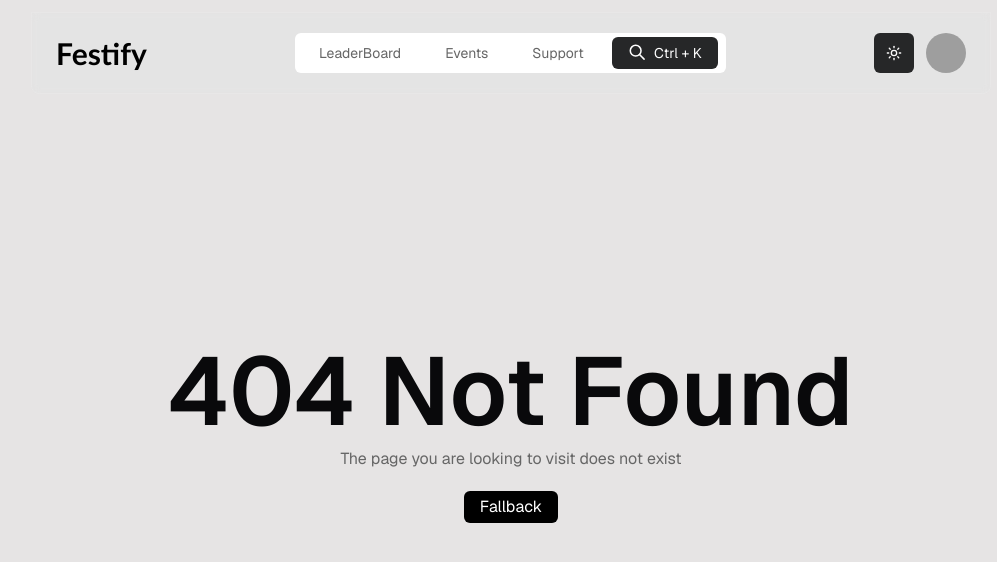
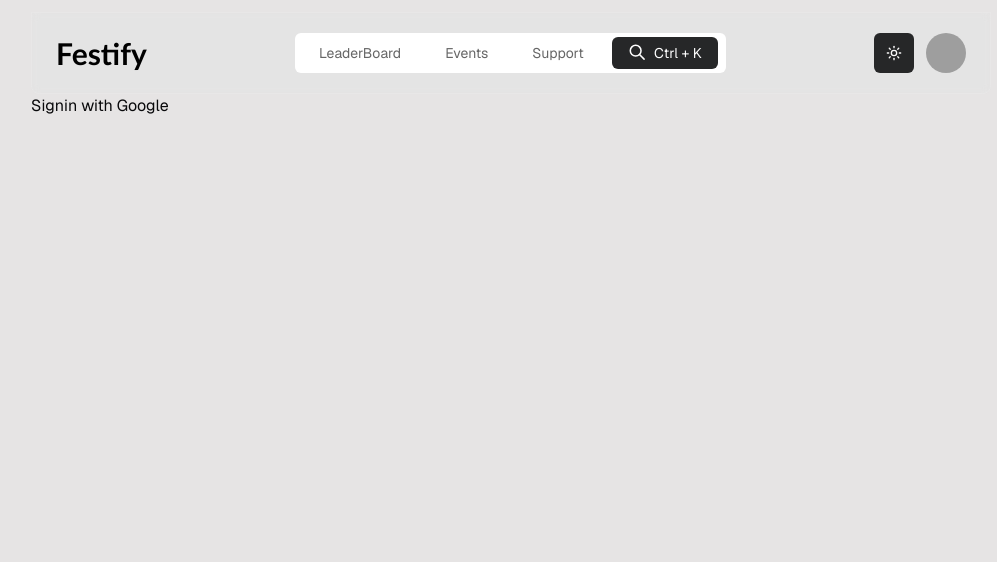
Before and after one commit to SwasthK/laughing-pancake, a Next.js app: page /login in a window 1280 px wide. Before the commit this address had no page. Shown: the top 562 px of the page, without its empty margins (129-1126 px from the left). Built offline with nearby package versions, Linux system fonts and the light colour scheme; no server answers; grey boxes are pictures that could not be loaded.

Commit message:
feat:google-auth functionlaity implemented

```diff
--- /dev/null
+++ b/app/action.ts
@@ -0,0 +1,10 @@
+"use server";
+
+import { signIn } from "@/auth";
+
+export async function googleLogin() {
+  await signIn("google", {
+    redirect: true,
+    redirectTo: "http://localhost:3000",
+  });
+}
--- /dev/null
+++ b/app/api/auth/[...nextauth]/route.ts
@@ -0,0 +1,2 @@
+import { handlers } from "@/auth"; // Referring to the auth.ts we just created
+export const { GET, POST } = handlers;
--- a/app/layout.tsx
+++ b/app/layout.tsx
@@ -3,7 +3,7 @@ import { Geist, Geist_Mono } from "next/font/google";
 import "./globals.css";
 import { ThemeProvider } from "@/components/theme-provider";
 import { NavigationBar } from "@/components/NavigationBar";
-
+import { SessionProvider } from "next-auth/react";
 const geistSans = Geist({
   variable: "--font-geist-sans",
   subsets: ["latin"],
@@ -29,6 +29,7 @@ export default function RootLayout({
       <body
         className={`${geistSans.variable} ${geistMono.variable} antialiased bg-bg-global dark:bg-[#262728]`}
       >
+        <SessionProvider>
           <ThemeProvider
             attribute="class"
             defaultTheme="system"
@@ -36,11 +37,11 @@ export default function RootLayout({
             disableTransitionOnChange
           >
             <main className="px-8 sm:px-20 lg:px-40">
-
               <NavigationBar />
               {children}
             </main>
           </ThemeProvider>
+        </SessionProvider>
       </body>
     </html>
   );
--- /dev/null
+++ b/app/login/page.tsx
@@ -0,0 +1,27 @@
+"use client";
+
+import { useSearchParams } from "next/navigation";
+import { googleLogin } from "../action";
+import { useSession } from "next-auth/react";
+
+export default function Page() {
+  const searchParams = useSearchParams();
+  const { data } = useSession();
+  console.log("session:", data);
+  const error = searchParams.get("error");
+  // const handleAuth = async () => {
+  //   const s = await auth();
+  //   console.log("sesson", s);
+  // };
+
+  // handleAuth();
+
+  return (
+    <div>
+      {error && <p>{error}</p>}
+      <form action={googleLogin}>
+        <button type="submit">Signin with Google</button>
+      </form>
+    </div>
+  );
+}
--- /dev/null
+++ b/auth.ts
@@ -0,0 +1,50 @@
+import NextAuth from "next-auth";
+import Google from "next-auth/providers/google";
+
+export const { handlers, auth, signIn, signOut } = NextAuth({
+  providers: [
+    Google({
+      authorization: {
+        params: {
+          prompt: "consent",
+          access_type: "offline",
+          response_type: "code",
+        },
+      },
+    }),
+  ],
+  session: {
+    strategy: "jwt", // Use JWT for session management
+  },
+
+  callbacks: {
+    async signIn({ account, profile }) {
+      //create user and add it to database
+      // console.log("account", account);
+      // console.log("profile", profile);
+      // if (account?.provider === "google") {
+      //   if (
+      //     profile?.email_verified &&
+      //     profile?.email?.endsWith("@sdmcujire.in")
+      //   ) {
+      //     return true;
+      //   } else {
+      //     // return "/auth/error?error=login with college email";
+      //     return "/login?error=Sign in with college email";
+      //     // return false;
+      //   }
+      // }
+      return true; // Do different verification for other providers that don't have `email_verified`
+    },
+
+    async jwt({ token, user }) {
+      if (user) token.role = "user";
+      return token;
+    },
+
+    async session({ session, token }) {
+      session.user.role = typeof token.role === "string" ? token.role : "";
+      return session;
+    },
+  },
+});
--- /dev/null
+++ b/middleware.ts
@@ -0,0 +1 @@
+export { auth as middleware } from "@/auth";
--- a/package.json
+++ b/package.json
@@ -22,6 +22,7 @@
     "cmdk": "1.0.0",
     "lucide-react": "^0.469.0",
     "next": "15.1.3",
+    "next-auth": "5.0.0-beta.25",
     "next-themes": "^0.4.4",
     "react": "^19.0.0",
     "react-dom": "^19.0.0",
```
Also changed, not shown: types/next-auth.d.ts (added, +11 -0 lines), 1 other file (tests, documents, lock files or other folders). Lines whose indentation alone changed are shown as unchanged.
